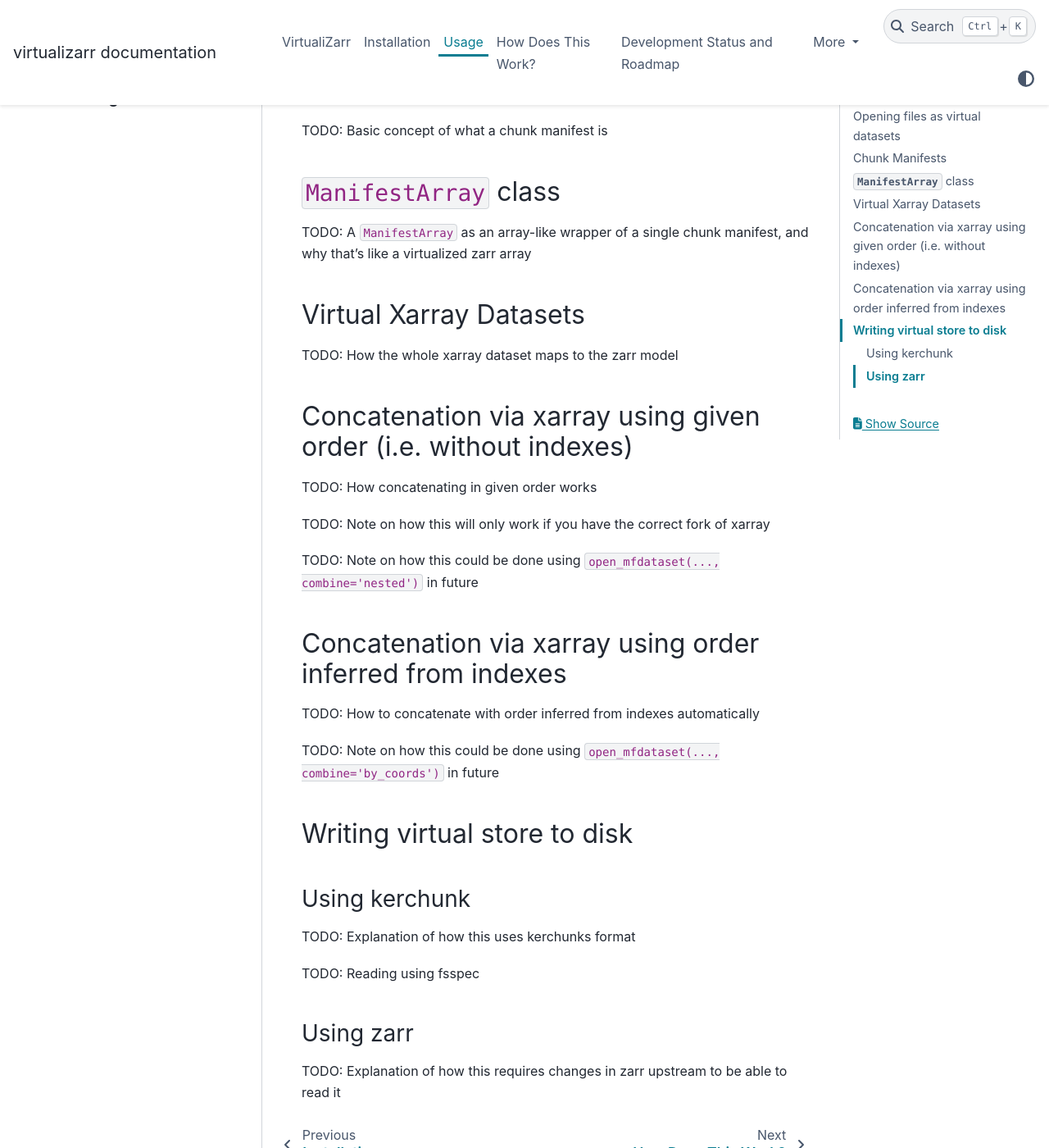
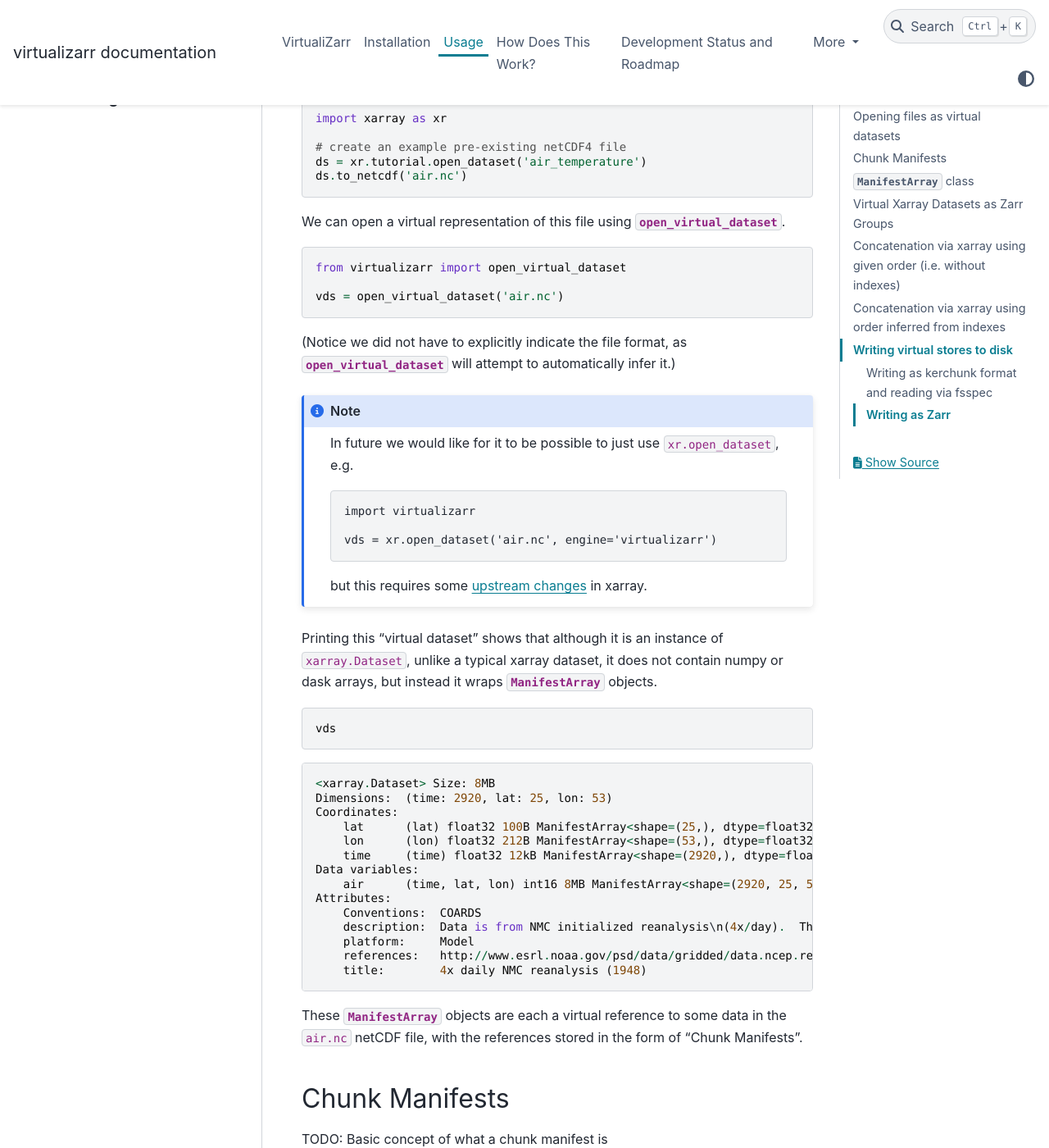
Before and after one commit to zarr-developers/VirtualiZarr, a Sphinx documentation site: the page built from docs/usage.md, in a window 1280 px wide and 1400 px high, scrolled down 447 px. Shown: the whole window at 82% size. Built offline with Sphinx 7.4.7 and the PyData theme 0.15.4, drawn with Linux system fonts in a browser that asks for light colours; some of the changed text lies outside the part shown.

Commit message:
document how to open files as virtual datasets

````diff
--- a/docs/usage.md
+++ b/docs/usage.md
@@ -5,9 +5,61 @@
 
 ## Opening files as virtual datasets
 
-TODO: `open_virtual_dataset`
+VirtualiZarr is for manipulating "virtual" references to pre-existing data stored on disk in a variety of formats, by representing it in terms of the [Zarr data model](https://zarr-specs.readthedocs.io/en/latest/specs.html) of chunked N-dimensional arrays.
 
-TODO: Note about how in future this will be possible using only `xr.open_dataset`
+If we have a pre-existing netCDF file on disk,
+
+```python
+import xarray as xr
+
+# create an example pre-existing netCDF4 file
+ds = xr.tutorial.open_dataset('air_temperature')
+ds.to_netcdf('air.nc')
+```
+
+We can open a virtual representation of this file using {py:func}`open_virtual_dataset <virtualizarr.xarray.open_virtual_dataset>`.
+
+```python
+from virtualizarr import open_virtual_dataset
+
+vds = open_virtual_dataset('air.nc')
+```
+
+(Notice we did not have to explicitly indicate the file format, as {py:func}`open_virtual_dataset <virtualizarr.xarray.open_virtual_dataset>` will attempt to automatically infer it.)
+
+```{note}
+In future we would like for it to be possible to just use `xr.open_dataset`, e.g.
+
+    import virtualizarr
+
+    vds = xr.open_dataset('air.nc', engine='virtualizarr')
+
+but this requires some [upstream changes](https://github.com/TomNicholas/VirtualiZarr/issues/35) in xarray.
+```
+
+Printing this "virtual dataset" shows that although it is an instance of `xarray.Dataset`, unlike a typical xarray dataset, it does not contain numpy or dask arrays, but instead it wraps {py:class}`ManifestArray <virtualizarr.manifests.ManifestArray>` objects.
+
+```python
+vds
+```
+```
+<xarray.Dataset> Size: 8MB
+Dimensions:  (time: 2920, lat: 25, lon: 53)
+Coordinates:
+    lat      (lat) float32 100B ManifestArray<shape=(25,), dtype=float32, chu...
+    lon      (lon) float32 212B ManifestArray<shape=(53,), dtype=float32, chu...
+    time     (time) float32 12kB ManifestArray<shape=(2920,), dtype=float32, ...
+Data variables:
+    air      (time, lat, lon) int16 8MB ManifestArray<shape=(2920, 25, 53), d...
+Attributes:
+    Conventions:  COARDS
+    description:  Data is from NMC initialized reanalysis\n(4x/day).  These a...
+    platform:     Model
+    references:   http://www.esrl.noaa.gov/psd/data/gridded/data.ncep.reanaly...
+    title:        4x daily NMC reanalysis (1948)
+```
+
+These {py:class}`ManifestArray <virtualizarr.manifests.ManifestArray>` objects are each a virtual reference to some data in the `air.nc` netCDF file, with the references stored in the form of "Chunk Manifests".
 
 ## Chunk Manifests
 
@@ -17,7 +69,7 @@
 
 TODO: A `ManifestArray` as an array-like wrapper of a single chunk manifest, and why that's like a virtualized zarr array
 
-## Virtual Xarray Datasets
+## Virtual Xarray Datasets as Zarr Groups
 
 TODO: How the whole xarray dataset maps to the zarr model
 
@@ -35,14 +87,14 @@
 
 TODO: Note on how this could be done using `open_mfdataset(..., combine='by_coords')` in future
 
-## Writing virtual store to disk
+## Writing virtual stores to disk
 
-### Using kerchunk
+### Writing as kerchunk format and reading via fsspec
 
 TODO: Explanation of how this uses kerchunks format
 
 TODO: Reading using fsspec
 
-### Using zarr
+### Writing as Zarr
 
 TODO: Explanation of how this requires changes in zarr upstream to be able to read it
````
